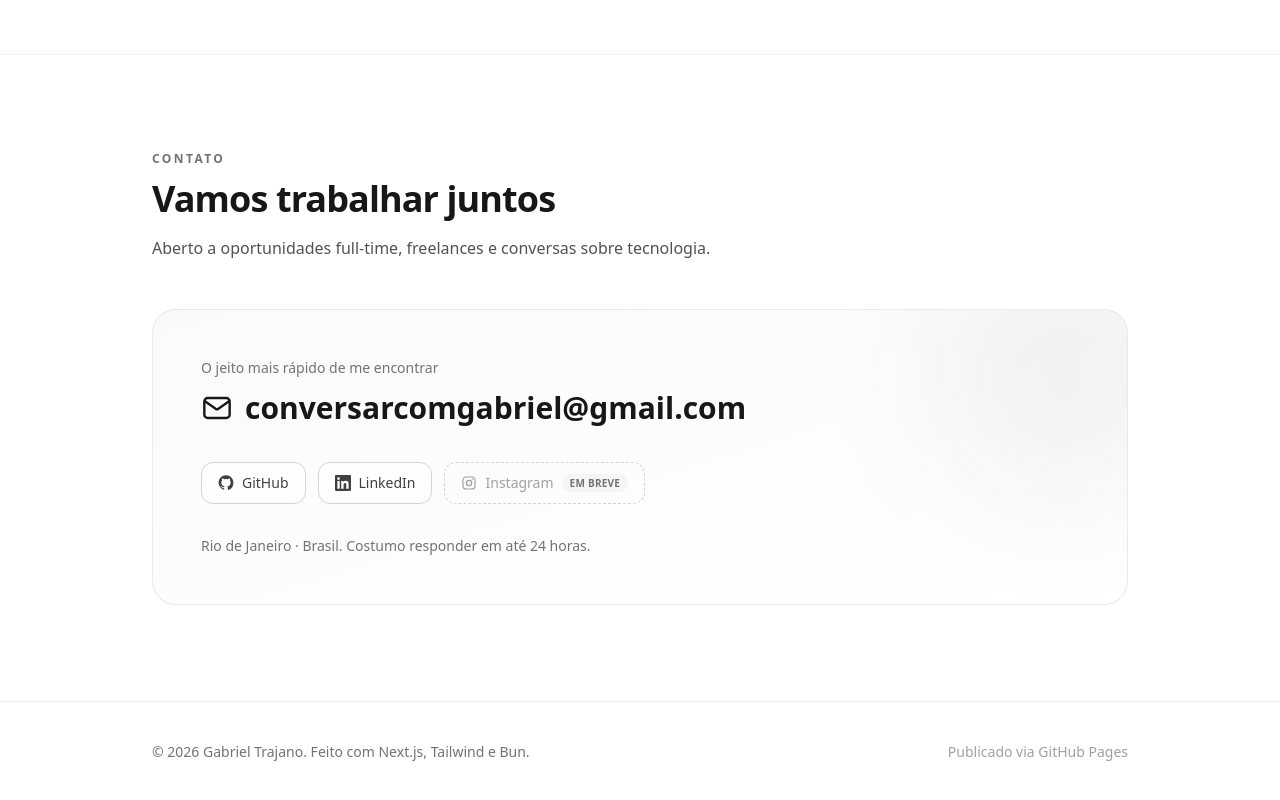
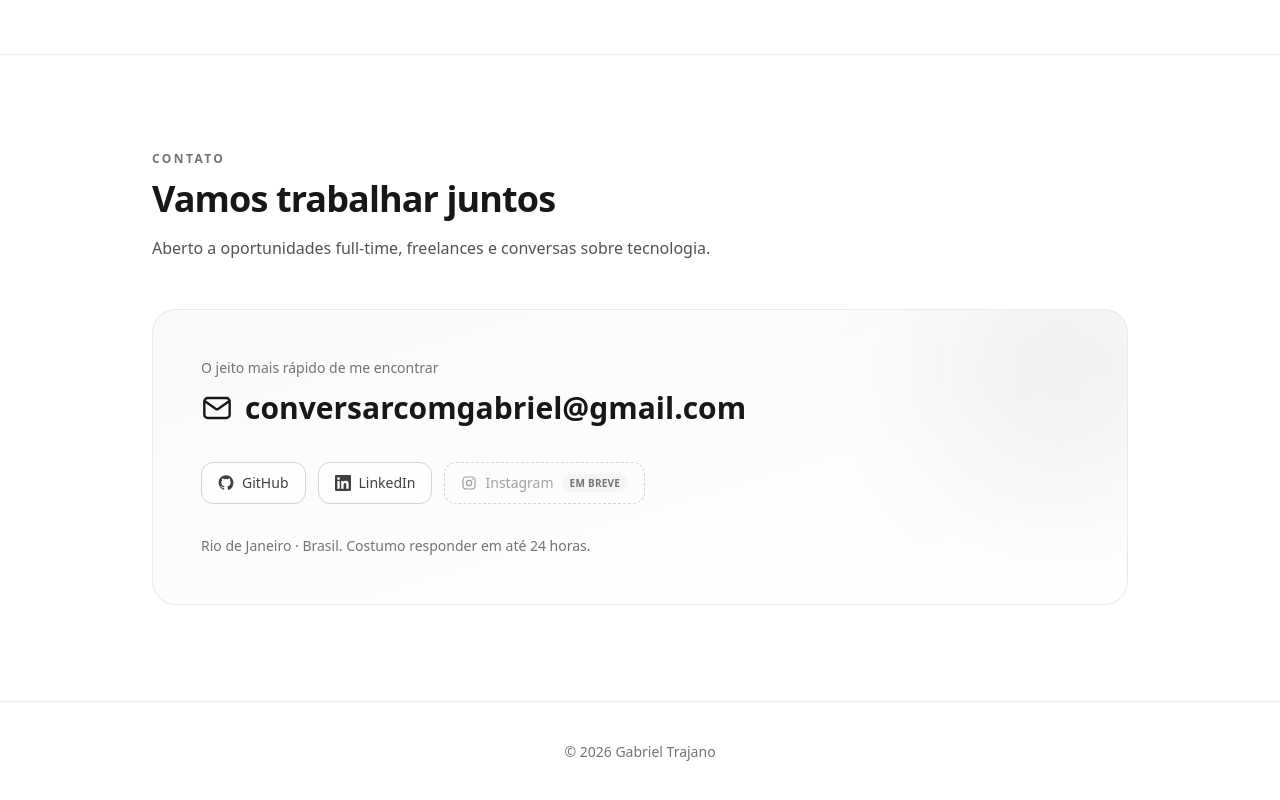
Before and after one commit to gbtrajano/gbtrajano.github.io, a Next.js app: page / in a window 1280 px wide. Shown: the part 3435-4235 px from the top of the page. Built offline with nearby package versions, Linux system fonts and the light colour scheme.

Commit message:
New footer

```diff
--- a/components/Footer.tsx
+++ b/components/Footer.tsx
@@ -5,12 +5,9 @@
 
   return (
     <footer className="border-t border-neutral-200/70 py-10 dark:border-neutral-800/70">
-      <div className="mx-auto flex max-w-5xl flex-col items-center justify-between gap-4 px-6 sm:flex-row">
+      <div className="mx-auto flex max-w-5xl justify-center px-6">
         <p className="text-sm text-neutral-500 dark:text-neutral-400">
-          © {year} {site.name}. Feito com Next.js, Tailwind e Bun.
-        </p>
-        <p className="text-sm text-neutral-400 dark:text-neutral-500">
-          Publicado via GitHub Pages
+          © {year} {site.name}
         </p>
       </div>
     </footer>
```
